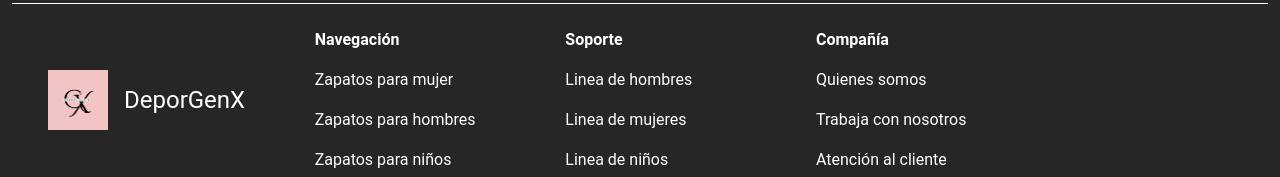
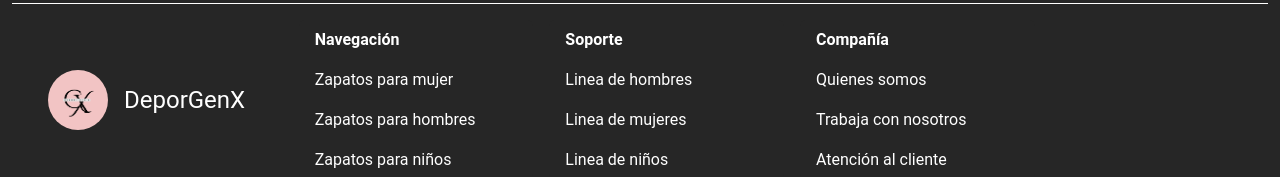
Before and after one commit to carla-tvg/store-ecommerce, a plain HTML site: page index.html in a window 1280 px wide. Shown: the part 1275-1452 px from the top of the page. Drawn offline with nearby package versions, Linux system fonts and the light colour scheme.

Commit message:
se modificado el logo en el footer

```diff
--- a/index.html
+++ b/index.html
@@ -193,7 +193,7 @@
                                         <!-- Columna 1 imagen logo -->
                                         <div class="col-3 d-flex align-items-center">
                                             <img src="./img/Logo tipografia.png" alt="Logo DeporGenX" class="img-fluid"
-                                                style="max-width: 60px;">
+                                                style="max-width: 60px; border-radius: 50%;">
                                             <span class="ms-3 fs-4">DeporGenX</span>
                                         </div>
                                         <!-- Columna 2 navegacion-->
```
